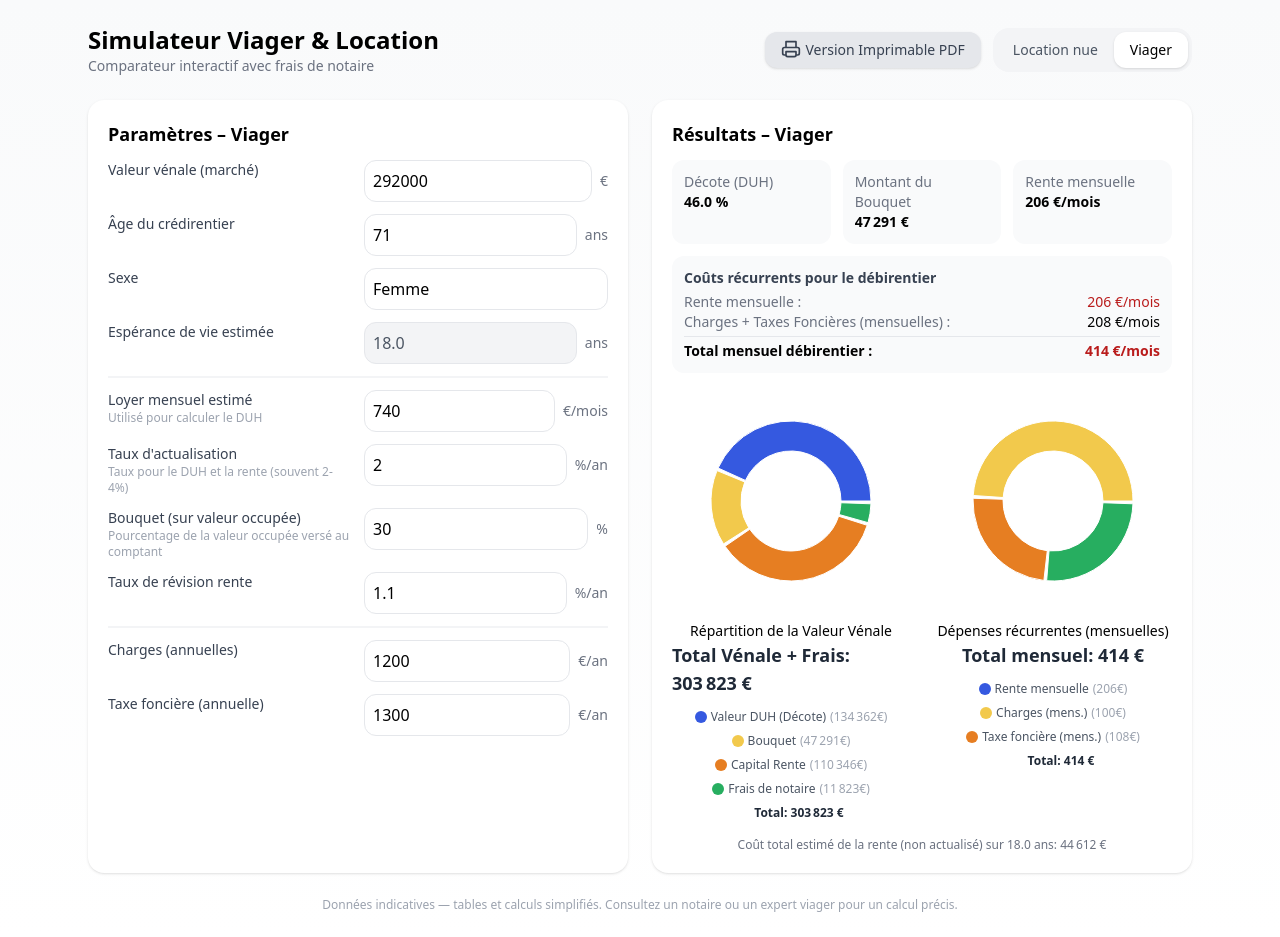
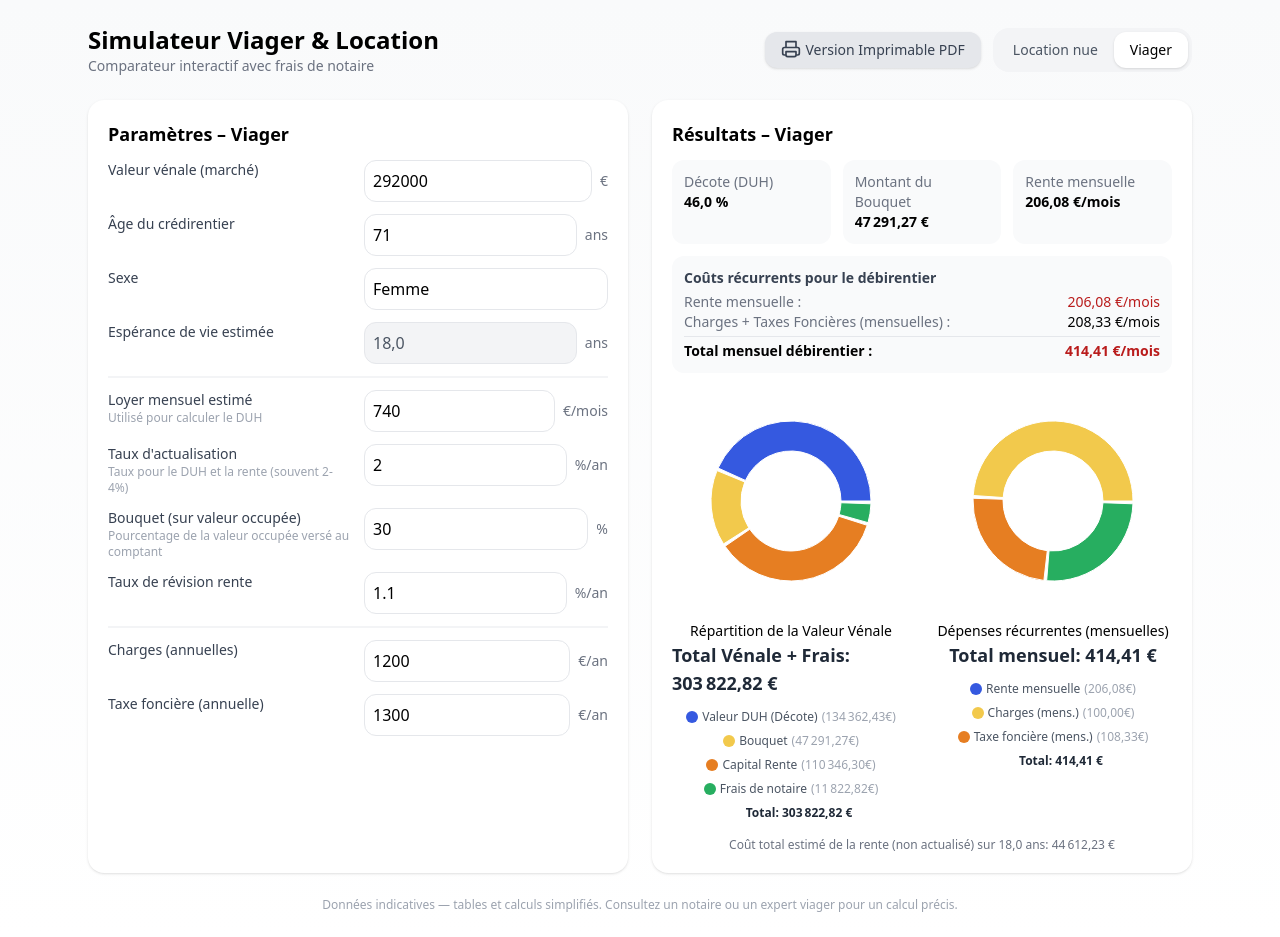
Before and after one commit to wizzwid/viager-vs-location, a React (Vite) app: page / in a window 1280 px wide. Built offline with nearby package versions, Linux system fonts and the light colour scheme; the HTML template or start-up script is replaced by a standard one.

Commit message:
Update App.tsx

```diff
--- a/src/App.tsx
+++ b/src/App.tsx
@@ -18,13 +18,13 @@ const printStyles = `
 /*********************
  * UTILITAIRES GÉNÉRAUX
  *********************/
-// Formatage en monétaire français (ex: 123 456)
-const fmt = (n: number, d = 0) =>
-  isFinite(n) ? n.toLocaleString("fr-FR", { maximumFractionDigits: d }) : "—";
+// Formatage en monétaire français (ex: 123 456,78). Par défaut, deux décimales sont forcées.
+const fmt = (n: number, d = 2) =>
+  isFinite(n) ? n.toLocaleString("fr-FR", { maximumFractionDigits: d, minimumFractionDigits: d }) : "—";
 
 /**
  * Conversion de la saisie : retire les séparateurs de milliers FR (espaces, points)
- * et gère la virgule décimale (correction demandée pour plus de robustesse FR).
+ * et gère la virgule décimale.
  */
 const toNum = (v: string) => {
   let s = (v || "").toString();
@@ -36,11 +36,8 @@ const toNum = (v: string) => {
 
 /**
  * Estimation simplifiée des frais de notaire (environ 7.5% du prix dans l'ancien, tous frais compris)
- * @param price - Le montant du bien ou de la valeur à taxer (e.g. valeur nue)
- * @returns Montant estimé des frais de notaire
  */
 function calculateNotaryFees(price: number) {
-  // Taux indicatif pour un bien ancien (7.5%)
   if (price <= 0) return 0;
   const FEE_RATE_OLD = 0.075;
   return price * FEE_RATE_OLD;
@@ -62,6 +59,7 @@ function Field({
   onChange,
   help,
   readOnly = false,
+  decimals = 0,
 }: {
   label: string;
   suffix?: string;
@@ -69,7 +67,10 @@ function Field({
   onChange: (v: string) => void;
   help?: string;
   readOnly?: boolean;
+  decimals?: number; // Pour afficher un nombre non monétaire avec une précision donnée
 }) {
+  const displayValue = readOnly ? fmt(Number(value), decimals) : value;
+
   return (
     <label className="flex items-start justify-between gap-3 w-full">
       <div className="w-1/2">
@@ -79,7 +80,7 @@ function Field({
       <span className="flex items-center gap-2 w-1/2">
         <input
           className={`w-full rounded-xl border p-2 focus:outline-none ${readOnly ? "bg-gray-100 text-gray-600 cursor-not-allowed" : "focus:ring"}`}
-          value={value}
+          value={displayValue}
           onChange={(e) => onChange(e.target.value)}
           inputMode="decimal"
           type="text"
@@ -189,8 +190,7 @@ function annuityPayment(capital: number, ratePct: number, years: number) {
 
   if (n === 0 || capital === 0) return 0;
 
-  if (r === 0) {
-    // Taux 0% : remboursement linéaire du capital
+  if (r <= 0) { // Gère le cas r = 0%
     return capital / n;
   }
 
@@ -206,7 +206,7 @@ function presentValueAnnuity(monthly: number, years: number, discountPct: number
   const n = Math.round(years * 12); // Nombre de mois
   if (r === 0) return monthly * n;
 
-  // Formule de la valeur actuelle d'une annuité (paiements en début de période)
+  // Formule de la valeur actuelle d'une annuité due (paiements en début de période)
   const v = monthly * ((1 - Math.pow(1 + r, -n)) / r) * (1 + r);
   return v;
 }
@@ -297,7 +297,7 @@ function LocationNue() {
   // Calculs totaux
   const nbMois = vDuree * 12;
 
-  // CORRECTION : Intérêts totaux (Basé sur la mensualité HORS assurance)
+  // CORRECTION : Intérêts totaux (Basé sur la mensualité HORS assurance pour éviter le double comptage)
   const totalRembourseCapitalAndInterest = mensualite * nbMois;
   const coutTotalInterets = Math.max(0, totalRembourseCapitalAndInterest - capital); // Le surplus est l'intérêt
 
@@ -338,8 +338,8 @@ function LocationNue() {
           <Field label="Prix du bien" suffix="€" value={prix} onChange={setPrix} />
           <Field label="Apport" suffix="€" value={apport} onChange={setApport} />
           <div className="h-0.5 bg-gray-100 my-4"></div>
-          <Field label="Taux du prêt" suffix="%/an" value={taux} onChange={setTaux} />
-          <Field label="Assurance" suffix="%/an" value={assurance} onChange={setAssurance} />
+          <Field label="Taux du prêt" suffix="%/an" value={taux} onChange={setTaux} decimals={2}/>
+          <Field label="Assurance" suffix="%/an" value={assurance} onChange={setAssurance} decimals={2}/>
           <Field label="Durée du prêt" suffix="ans" value={duree} onChange={setDuree} />
           <div className="h-0.5 bg-gray-100 my-4"></div>
           <Field label="Loyer mensuel" suffix="€" value={loyer} onChange={setLoyer} />
@@ -363,7 +363,7 @@ function LocationNue() {
 
         {/* Résultat 2: Coûts totaux du prêt */}
         <div className="bg-gray-50 p-3 rounded-xl text-sm mt-3">
-          <div className="text-gray-700 font-semibold mb-1">Détail du Coût de l'emprunt sur {vDuree} ans</div>
+          <div className="text-gray-700 font-semibold mb-1">Détail du Coût de l'emprunt sur {fmt(vDuree, 0)} ans</div>
           <div className="flex justify-between">
             <span className="text-gray-500">Intérêts du prêt :</span>
             <span className="font-medium text-red-700">{fmt(coutTotalInterets)} €</span>
@@ -421,7 +421,7 @@ function Viager() {
 
   // Valeurs numériques
   const vV = toNum(valeur);
-  const vAge = Number(age);
+  const vAge = toNum(age);
   const vLoyer = toNum(loyer);
   const vTaux = toNum(taux);
   const vCharges = toNum(charges);
@@ -437,7 +437,7 @@ function Viager() {
   const valeurOccupee = Math.max(0, vV - valeurDUH);
 
   // 4. Décote en pourcentage (pour l'affichage)
-  const decotePct = isFinite(valeurDUH / vV) ? (valeurDUH / vV) * 100 : 0;
+  const decotePct = vV > 0 ? (valeurDUH / vV) * 100 : 0;
 
   // 5. Répartition en Bouquet et Capital Rente
   const vBouquetPct = toNum(bouquetPct);
@@ -480,9 +480,10 @@ function Viager() {
           <Field
             label="Espérance de vie estimée"
             suffix="ans"
-            value={years.toFixed(1)}
+            value={years}
             onChange={() => {}}
             readOnly={true}
+            decimals={1} // Affiche une décimale pour l'âge
           />
           <div className="h-0.5 bg-gray-100 my-4"></div>
           <Field
@@ -498,6 +499,7 @@ function Viager() {
             value={taux}
             onChange={setTaux}
             help="Taux pour le DUH et la rente (souvent 2-4%)"
+            decimals={2}
           />
           <Field
             label="Bouquet (sur valeur occupée)"
@@ -506,7 +508,7 @@ function Viager() {
             onChange={setBouquetPct}
             help="Pourcentage de la valeur occupée versé au comptant"
           />
-          <Field label="Taux de révision rente" suffix="%/an" value={index} onChange={setIndex} />
+          <Field label="Taux de révision rente" suffix="%/an" value={index} onChange={setIndex} decimals={2} />
           <div className="h-0.5 bg-gray-100 my-4"></div>
           <Field label="Charges (annuelles)" suffix="€/an" value={charges} onChange={setCharges} />
           <Field label="Taxe foncière (annuelle)" suffix="€/an" value={taxe} onChange={setTaxe} />
@@ -518,7 +520,7 @@ function Viager() {
         <div className="grid grid-cols-3 gap-3 text-sm">
           <div className="bg-gray-50 p-3 rounded-xl">
             <div className="text-gray-500">Décote (DUH)</div>
-            <div className="font-semibold">{decotePct.toFixed(1)} %</div>
+            <div className="font-semibold">{fmt(decotePct, 1)} %</div>
           </div>
           <div className="bg-gray-50 p-3 rounded-xl">
             <div className="text-gray-500">Montant du Bouquet</div>
@@ -563,7 +565,7 @@ function Viager() {
           />
         </div>
         <div className="text-center text-xs text-gray-500 mt-4">
-            Coût total estimé de la rente (non actualisé) sur {years.toFixed(1)} ans: {fmt(coutTotalRente)} €
+            Coût total estimé de la rente (non actualisé) sur {fmt(years, 1)} ans: {fmt(coutTotalRente)} €
         </div>
       </Section>
     </div>
```
